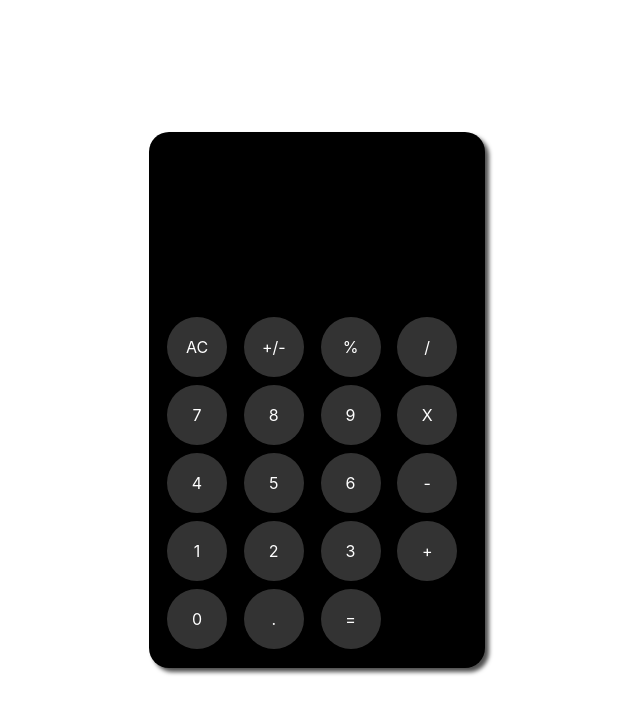
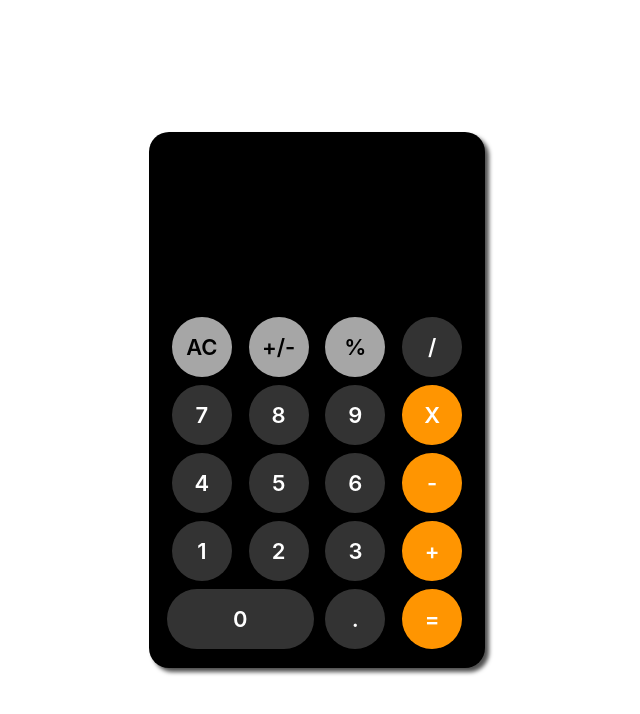
Before and after one commit to Russs11/Calculator, a React (Create React App) app in the folder app/: page / in a window 1280 px wide. Shown: the top 714 px of the page, without its empty margins (323-963 px from the left). Built offline with nearby package versions, Linux system fonts and the light colour scheme.

Commit message:
ended_styling_of_calculator_25.07.2022

```diff
--- a/app/src/App.js
+++ b/app/src/App.js
@@ -8,11 +8,9 @@ function App() {
   return (
     <div className="App">
       <Container>
-        <CalcScreen/>
+        <CalcScreen>0</CalcScreen>
       <Btns />
       </Container>
-
-
     </div>
   );
 }
--- a/app/src/Componets/btns.scss
+++ b/app/src/Componets/btns.scss
@@ -1,10 +1,11 @@
-.btns{
+.btns {
     display: grid;
     grid-template-columns: repeat(4, 1fr);
     grid-template-rows: repeat(5, 1fr);
     grid-gap: 7px;
+    justify-items: center;
 }
-.btn{
+.btn {
     display: grid;
     align-items: center;
     width: 60px;
@@ -12,6 +13,28 @@
     background: #333;
     color: #fff;
     text-align: center;
-    border-radius:50%;
+    border-radius: 50%;
+    font-size: 22px;
+    font-weight: 600;
 
 }
+.btn.bg-grey {
+    background-color: #a6a6a6;
+    color: #000;
+}
+.btn.bg-orange {
+    background-color: #ff9501;
+}
+
+.btn.zero {
+    width: 100%;
+    border-radius: 34px;
+    grid-column-start: 1;
+    grid-column-end: 3;
+}
+.btn:hover {
+    filter: brightness(130%);
+}
+.btn:active {
+    filter: brightness(80%);
+}
--- a/app/src/Componets/calcScreen.scss
+++ b/app/src/Componets/calcScreen.scss
@@ -1,3 +1,6 @@
 .calc-screen{
     height: 125px;
+    padding:10px;
+    display: grid;
+    justify-items: end;
 }
--- a/app/src/Componets/container.scss
+++ b/app/src/Componets/container.scss
@@ -2,7 +2,6 @@
     display: grid;
     grid-template-columns: 1fr;
     grid-template-rows: 1fr 2fr;
-
     width: 300px;
     height: 500px;
     background: #000;
```
